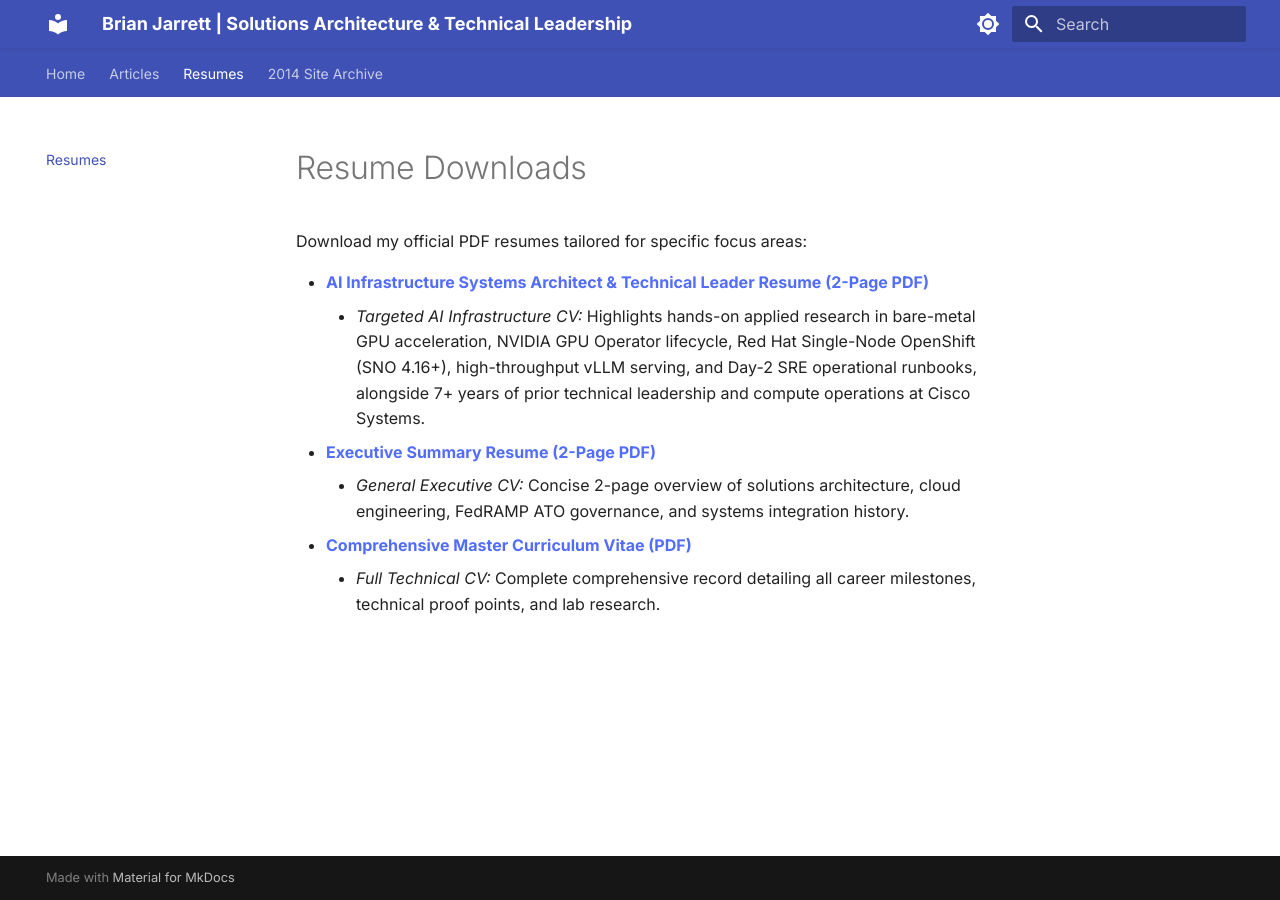
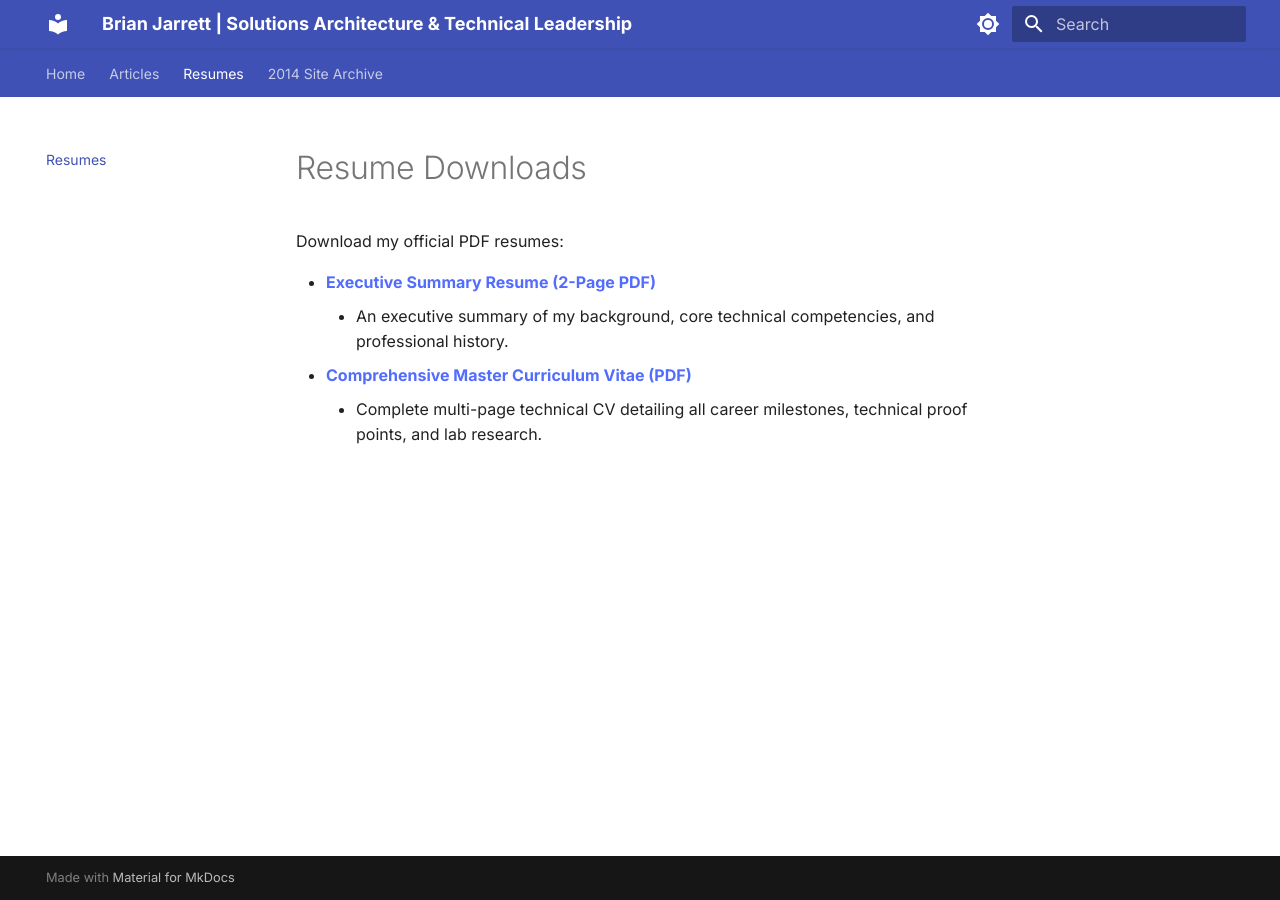
Before and after one commit to celttechie/celttechie.github.io, an MkDocs documentation site: the page built from docs/resumes.md, in a window 1280 px wide. Built offline with MkDocs 1.6.1 and Material for MkDocs 9.7.7, drawn with Linux system fonts in a browser that asks for light colours.

Commit message:
fix(resume): remove custom PDF from public downloads and restore 2-page pagination
- Remove targeted Cisco AI resume link from docs/resumes.md
- Adjust print CSS margins, line-height, and font scaling in resume_print_2page.css to guarantee clean 2-page fit
- Recompile all print-ready PDFs and verify 2-page pagecount

```diff
--- a/docs/resumes.md
+++ b/docs/resumes.md
@@ -1,10 +1,8 @@
 # Resume Downloads
 
-Download my official PDF resumes tailored for specific focus areas:
+Download my official PDF resumes:
 
-*   **[AI Infrastructure Systems Architect & Technical Leader Resume (2-Page PDF)](resume_cisco_ai_infra.pdf)**
-    *   *Targeted AI Infrastructure CV:* Highlights hands-on applied research in bare-metal GPU acceleration, NVIDIA GPU Operator lifecycle, Red Hat Single-Node OpenShift (SNO 4.16+), high-throughput vLLM serving, and Day-2 SRE operational runbooks, alongside 7+ years of prior technical leadership and compute operations at Cisco Systems.
 *   **[Executive Summary Resume (2-Page PDF)](resume_master_2page.pdf)**
-    *   *General Executive CV:* Concise 2-page overview of solutions architecture, cloud engineering, FedRAMP ATO governance, and systems integration history.
+    *   An executive summary of my background, core technical competencies, and professional history.
 *   **[Comprehensive Master Curriculum Vitae (PDF)](resume_master.pdf)**
-    *   *Full Technical CV:* Complete comprehensive record detailing all career milestones, technical proof points, and lab research.
+    *   Complete multi-page technical CV detailing all career milestones, technical proof points, and lab research.
```
Also changed, not shown: 7 other files.
